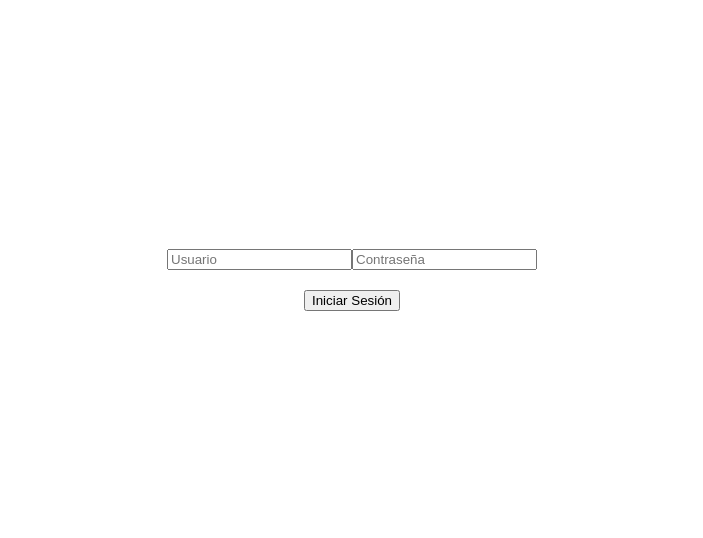
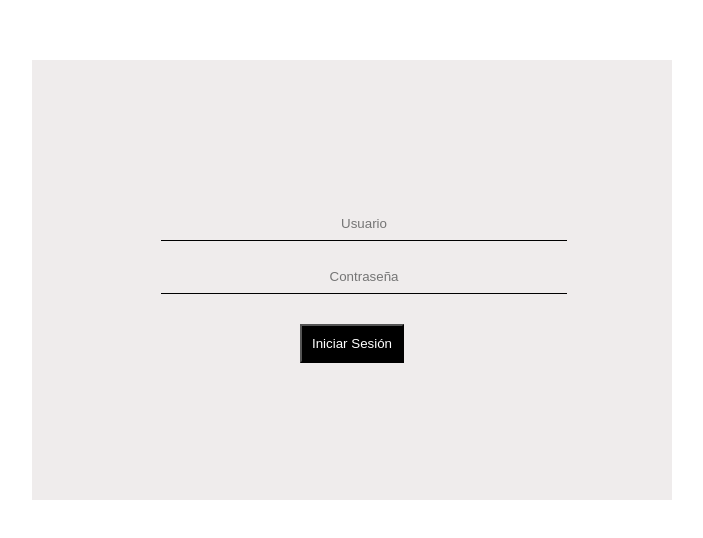
Before and after one commit to Nathaliamou/gestion-app_jaime_zapata, a React (Vite) app: page / in a window 1280 px wide. Shown: the part 128-666 px from the top of the page, without its empty margins (296-999 px from the left). Built offline with nearby package versions, Linux system fonts and the light colour scheme.

Commit message:
Se agregan estilos basicos al Login

```diff
--- a/src/components/layouts/auth/Login.jsx
+++ b/src/components/layouts/auth/Login.jsx
@@ -13,7 +13,7 @@ const Login = () => {
   function validarInicioSesion() {
     if (buscarUsuario()) {
       console.log("Inicio de sesión correcta");
-      redireccion('/home')
+      redireccion("/home");
     } else {
       console.log("Error de credenciales");
     }
@@ -22,7 +22,7 @@ const Login = () => {
     return usuarios.some((usuario) => usuario.user == getUsuario);
   }
   return (
-    <form action="">
+    <form className="formulario" action="">
       <section>
         <input
           onChange={(e) => setUsuario(e.target.value)}
@@ -35,9 +35,11 @@ const Login = () => {
           type="text"
         />
       </section>
-      <button onClick={validarInicioSesion} type="button">
-        Iniciar Sesión
-      </button>
+      <section className="botones">
+        <button onClick={validarInicioSesion} type="button">
+          Iniciar Sesión
+        </button>
+      </section>
     </form>
   );
 };
--- a/src/index.css
+++ b/src/index.css
@@ -1,11 +1,11 @@
-body{
+body {
   width: 100%;
   height: 100vh;
   display: flex;
   justify-content: center;
   align-items: center;
 }
-form{
+.formulario {
   width: 600px;
   height: 400px;
   display: flex;
@@ -13,4 +13,35 @@ form{
   align-items: center;
   flex-direction: column;
   gap: 20px;
+  padding: 20px;
+  background-color: rgb(239, 236, 236);
 }
+
+.formulario input {
+  width: 100%;
+  margin: 10px;
+  height: 30px;
+  background: none;
+  border: none;
+  border-bottom: 1px black solid;
+  outline: none;
+  text-align: center;
+}
+
+.botones {
+  width: 100%;
+  display: flex;
+  justify-content: center;
+  align-items: center;
+  gap: 10px;
+}
+.botones button {
+  background-color: black;
+  color: white;
+  padding: 10px;
+  cursor: pointer;
+}
+.botones button:hover {
+  background-color: white;
+  color: black;
+}
```
